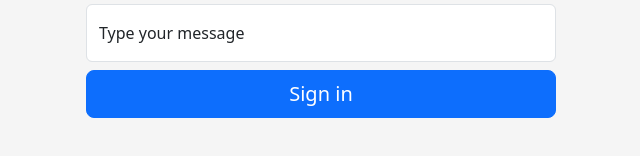
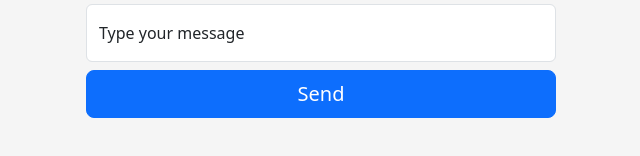
Before and after one commit to Lunalear/chat-box, a website: page index.html in a window 1280 px wide. Shown: the part 472-628 px from the top of the page, 319-959 px from the left. Drawn offline with nearby package versions, Linux system fonts and the light colour scheme; no server answers.

Commit message:
Update index.html

```diff
--- a/index.html
+++ b/index.html
@@ -47,7 +47,7 @@
             <input type="text" class="form-control" id="message" placeholder="name@example.com">
             <label for="message">Type your message</label>
         </div>
-        <button class="w-100 btn btn-lg btn-primary" type="button" id="submit">Sign in</button>
+        <button class="w-100 btn btn-lg btn-primary" type="button" id="submit">Send</button>
     </main>
     <script src="https://cdn.jsdelivr.net/npm/bootstrap@5.3.0-alpha3/dist/js/bootstrap.bundle.min.js"
         integrity="sha384-ENjdO4Dr2bkBIFxQpeoTz1HIcje39Wm4jDKdf19U8gI4ddQ3GYNS7NTKfAdVQSZe" crossorigin="anonymous">
```
